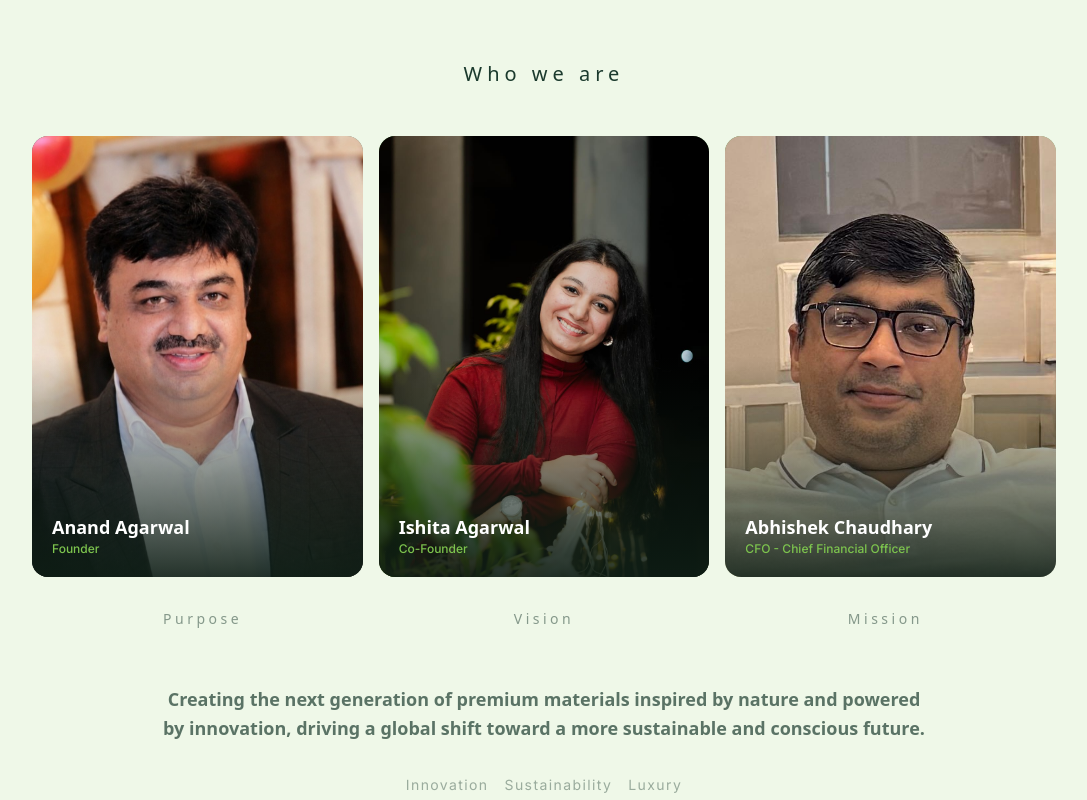
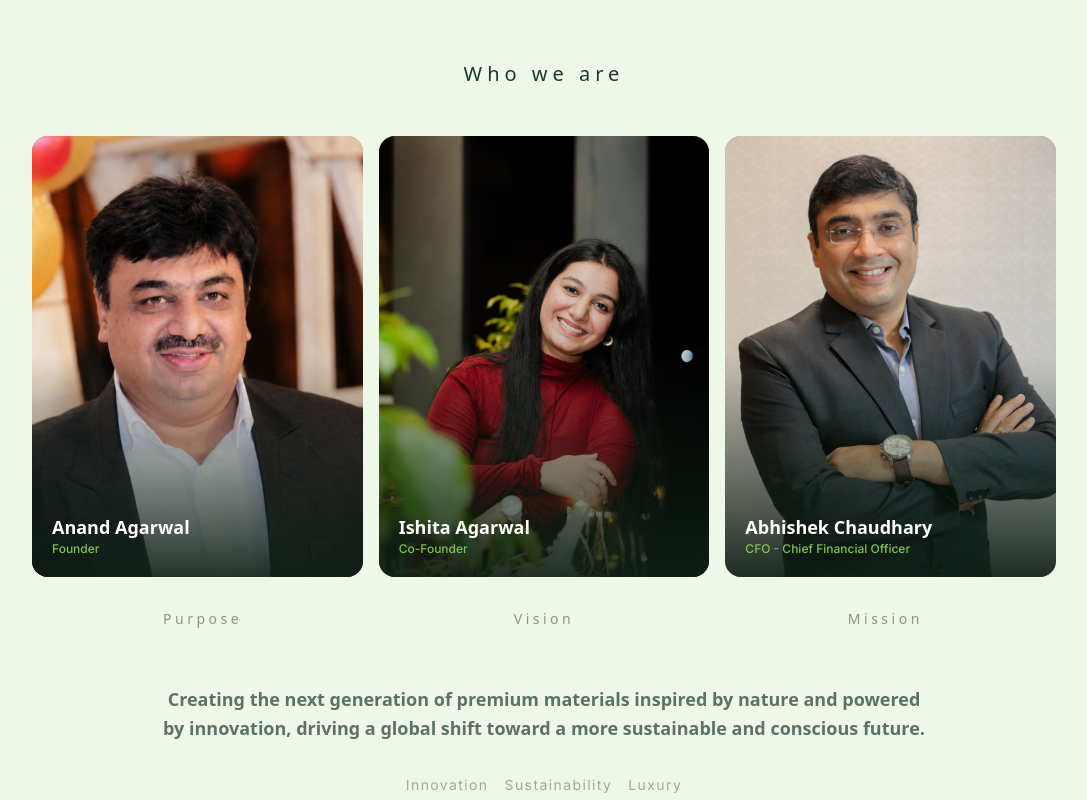
Before and after one commit to Veganxvista/VeganxVista, a React (Vite) app: page /about in a window 1280 px wide. Shown: the part 740-1540 px from the top of the page, without its empty margins (96-1183 px from the left). Built offline with nearby package versions, Linux system fonts and the light colour scheme; no server answers; a web font is replaced by a local one.

Commit message:
cfo photo updated

```diff
--- a/src/pages/About.jsx
+++ b/src/pages/About.jsx
@@ -35,7 +35,7 @@ const FOUNDERS = [
   {
     name: 'Abhishek Chaudhary',
     title: 'CFO - Chief Financial Officer',
-    image: '/assets/Hero/AbhishekChaudhary.jpg',
+    image: '/assets/Hero/Abhishek_Chaudhary.jpeg',
     color: '#2F7A1E',
     description:`A Chartered Accountant with over 2 decades of experience in the field of Financial Analysis, Corporate Finance, Taxation, Financial Planning.
 Also have worked towards helping businesses and individuals achieve their business cum financial goals. Hands on industry knowledge and a result driven approach to deliver impactful solutions.
```
Also changed, not shown: public/assets/Hero/Abhishek_Chaudhary.jpeg (added).
